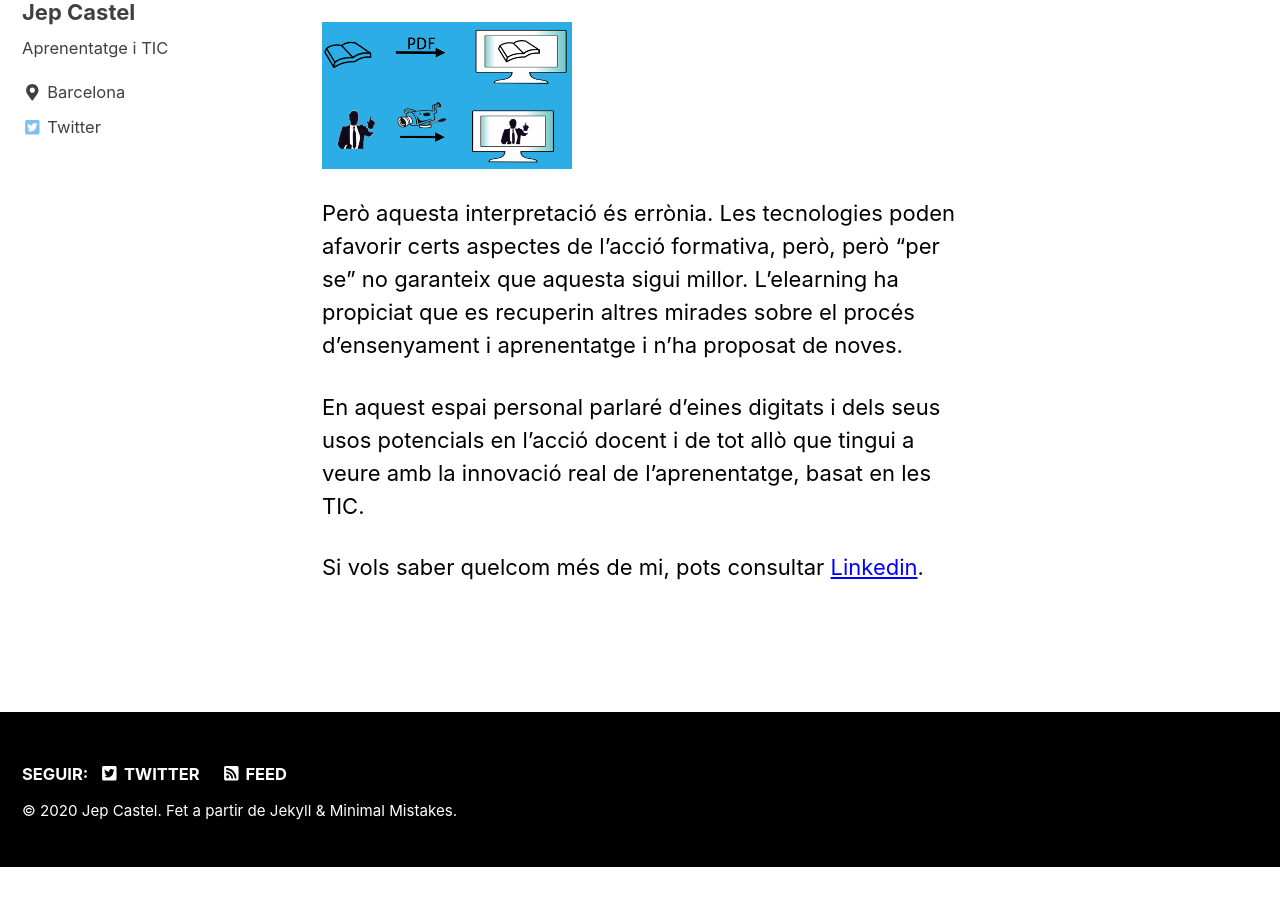
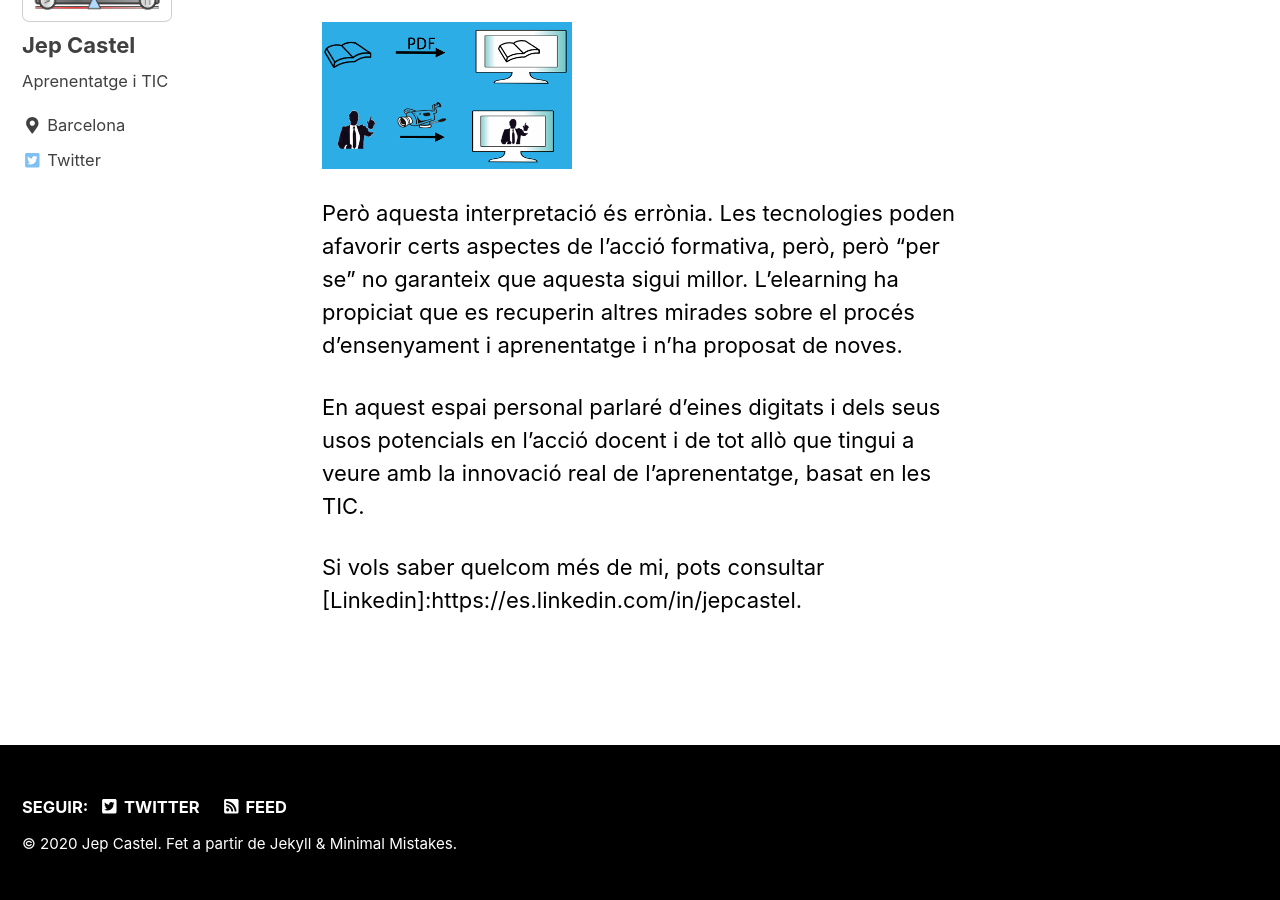
Before and after one commit to jepcastel/github.io, a Jekyll site: the page built from _pages/about.md, in a window 1280 px wide and 900 px high, scrolled down 553 px. Built offline with Jekyll 4.4.1, drawn with Linux system fonts in a browser that asks for light colours; nearby versions of some CDN libraries; before the commit the page ends 1420 px from its top, so only the background shows below that.

Commit message:
about me 16082020

```diff
--- a/_pages/about.md
+++ b/_pages/about.md
@@ -16,4 +16,4 @@
 
 En aquest espai personal parlaré d'eines digitats i dels seus usos potencials en l'acció docent i de tot allò que tingui a veure amb la innovació real de l'aprenentatge, basat en les TIC.
 
-Si vols saber quelcom més de mi, pots consultar <a href="https://es.linkedin.com/in/jepcastel" target="_blank">Linkedin</a>.
+Si vols saber quelcom més de mi, pots consultar [Linkedin]:https://es.linkedin.com/in/jepcastel.
```
